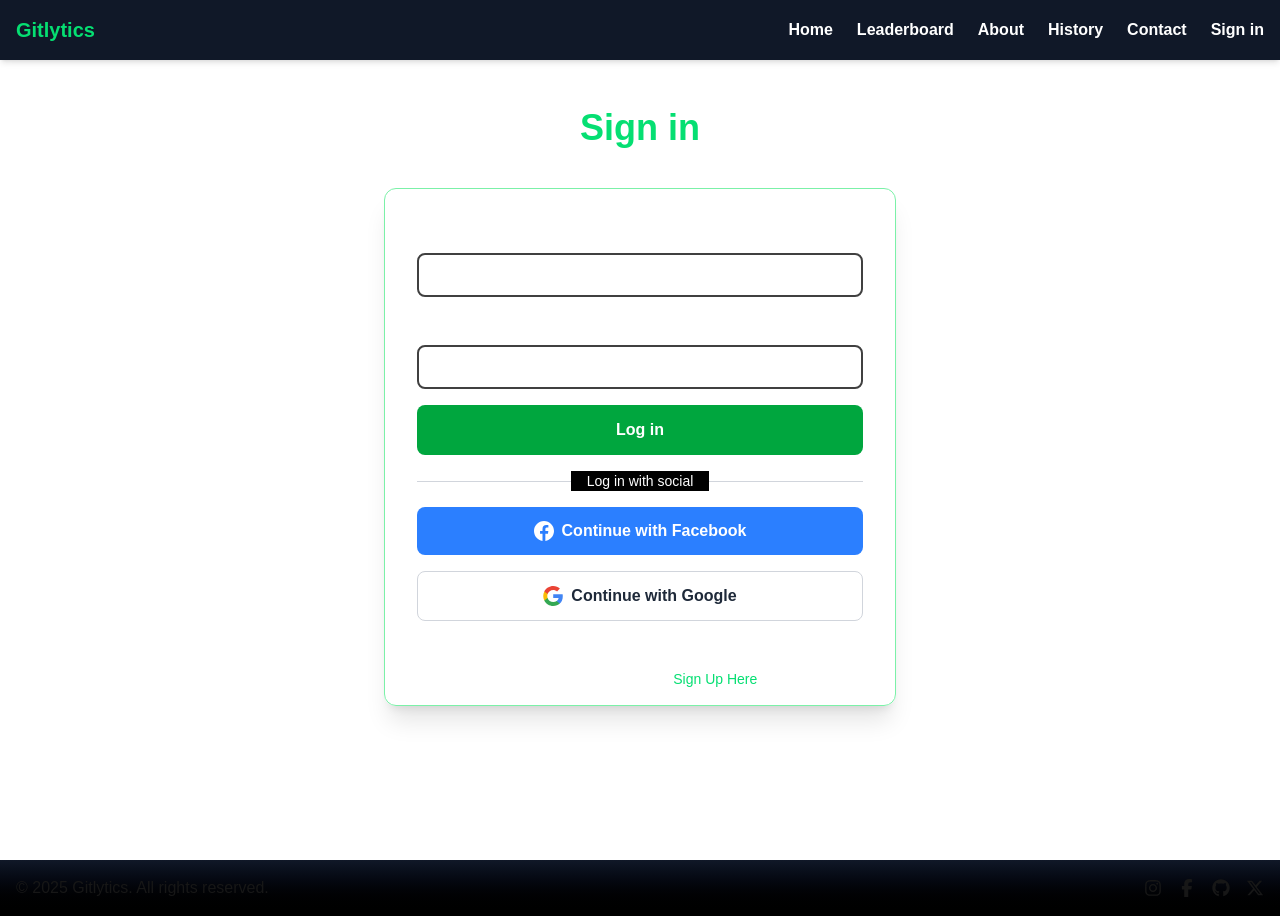
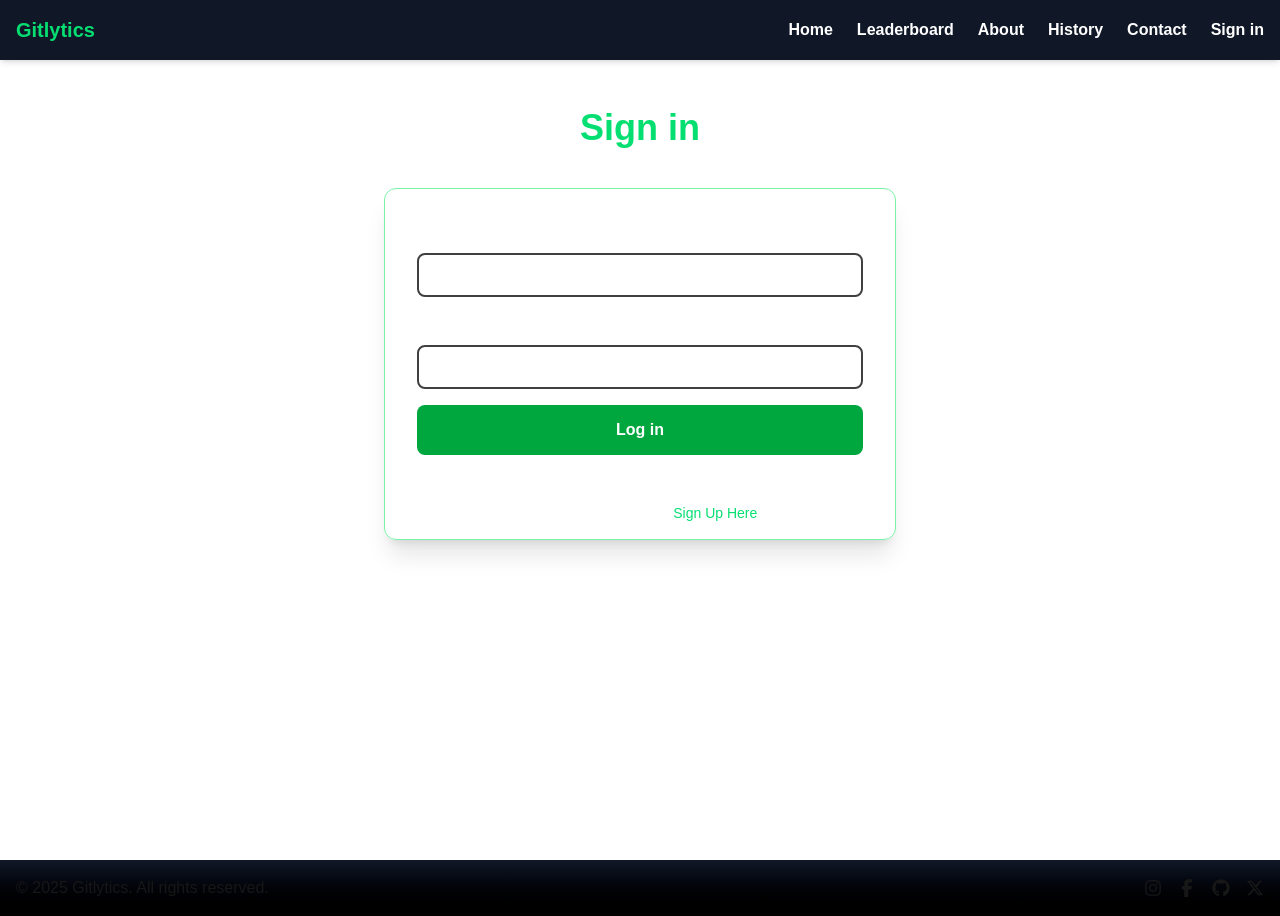
Before and after one commit to Lavanya28007/Gitlytics, a Next.js app in the folder frontend/: page /login in a window 1280 px wide. Built offline with nearby package versions, Linux system fonts and the light colour scheme.

Commit message:
changes made

```diff
--- a/frontend/src/app/login/page.jsx
+++ b/frontend/src/app/login/page.jsx
@@ -102,55 +102,6 @@ const loginForm = useFormik({
         <button type="submit" className="block w-full py-3 px-4  justify-center items-center gap-x-2 text-m font-semibold rounded-lg border border-transparent bg-green-600 text-white hover:bg-green-700 focus:outline-hidden focus:bg-green-700">
           Log in
         </button>
-        <div className="relative flex items-center justify-center">
-          <span className="absolute inset-x-0 h-px bg-gray-300" />
-          <span className="relative px-4 text-sm bg-black text-white">
-            Log in with social
-          </span>
-        </div>
-        <button className="flex items-center justify-center gap-2 rounded-lg bg-blue-500 px-8 py-3 text-center text-sm font-semibold text-white outline-none ring-blue-300 transition duration-100 hover:bg-blue-600 focus-visible:ring active:bg-blue-700 md:text-base">
-          <svg
-            className="h-5 w-5 shrink-0"
-            width={24}
-            height={24}
-            viewBox="0 0 24 24"
-            fill="none"
-            xmlns="http://www.w3.org/2000/svg"
-          >
-            <path
-              d="M12 0C5.37273 0 0 5.37273 0 12C0 18.0164 4.43182 22.9838 10.2065 23.8516V15.1805H7.23764V12.0262H10.2065V9.92727C10.2065 6.45218 11.8996 4.92655 14.7878 4.92655C16.1711 4.92655 16.9025 5.02909 17.2489 5.076V7.82945H15.2787C14.0525 7.82945 13.6244 8.99182 13.6244 10.302V12.0262H17.2178L16.7302 15.1805H13.6244V23.8773C19.4815 23.0825 24 18.0747 24 12C24 5.37273 18.6273 0 12 0Z"
-              fill="white"
-            />
-          </svg>
-          Continue with Facebook
-        </button>
-          <button className="flex items-center justify-center gap-2 rounded-lg border border-gray-300 bg-white px-8 py-3 text-center text-sm font-semibold text-gray-800 outline-none ring-gray-300 transition duration-100 hover:bg-gray-100 focus-visible:ring active:bg-gray-200 md:text-base">
-            <svg
-              className="h-5 w-5 shrink-0"
-              width={24}
-              height={24}
-              viewBox="0 0 24 24"
-              fill="none"
-              xmlns="http://www.w3.org/2000/svg">
-              <path
-                d="M23.7449 12.27C23.7449 11.48 23.6749 10.73 23.5549 10H12.2549V14.51H18.7249C18.4349 15.99 17.5849 17.24 16.3249 18.09V21.09H20.1849C22.4449 19 23.7449 15.92 23.7449 12.27Z"
-                fill="#4285F4"
-              />
-              <path
-                d="M12.2549 24C15.4949 24 18.2049 22.92 20.1849 21.09L16.3249 18.09C15.2449 18.81 13.8749 19.25 12.2549 19.25C9.12492 19.25 6.47492 17.14 5.52492 14.29H1.54492V17.38C3.51492 21.3 7.56492 24 12.2549 24Z"
-                fill="#34A853"
-              />
-              <path
-                d="M5.52488 14.29C5.27488 13.57 5.14488 12.8 5.14488 12C5.14488 11.2 5.28488 10.43 5.52488 9.71V6.62H1.54488C0.724882 8.24 0.254883 10.06 0.254883 12C0.254883 13.94 0.724882 15.76 1.54488 17.38L5.52488 14.29Z"
-                fill="#FBBC05"
-              />
-              <path
-                d="M12.2549 4.75C14.0249 4.75 15.6049 5.36 16.8549 6.55L20.2749 3.13C18.2049 1.19 15.4949 0 12.2549 0C7.56492 0 3.51492 2.7 1.54492 6.62L5.52492 9.71C6.47492 6.86 9.12492 4.75 12.2549 4.75Z"
-                fill="#EA4335"
-              />
-            </svg>
-            Continue with Google
-          </button>
       </div>
       <div className="flex items-center justify-center p-4">
         <p className="text-center text-sm text-white">
--- a/frontend/src/app/signup/page.jsx
+++ b/frontend/src/app/signup/page.jsx
@@ -198,24 +198,8 @@ const Signup = () => {
                     Get started
                   </button>
                 </div>
-                 <div className="py-3 mt-5 flex items-center text-xs text-white uppercase before:flex-1 before:border-t before:border-gray-200 before:me-6 after:flex-1 after:border-t after:border-gray-200 after:ms-6 dark:text-white dark:before:border-neutral-700 dark:after:border-neutral-700">
-                    Or
-                  </div>
-                {/* Google Button + Already have an account moved below */}
+                {/* Already have an account moved below */}
                 <div className="mt-6 text-center">
-                  <button
-                    type="button"
-                    className="w-full py-3 px-4 inline-flex justify-center items-center gap-x-2 text-m font-medium rounded-lg border border-gray-200 bg-white text-gray-800 shadow-2xs hover:bg-gray-50 focus:outline-hidden focus:bg-gray-50 dark:bg-white dark:border-neutral-700 dark:text-black dark:hover:bg-gray-200 dark:focus:bg-white"
-                  >
-                    <svg className="w-4 h-auto" width={46} height={47} viewBox="0 0 46 47" fill="none">
-                      <path d="M46 24.0287C46 22.09 45.8533 20.68 45.5013 19.2112H23.4694V27.9356H36.4069C36.1429 30.1094 34.7347 33.37 31.5957 35.5731L31.5663 35.8669L38.5191 41.2719L38.9885 41.3306C43.4477 37.2181 46 31.1669 46 24.0287Z" fill="#4285F4" />
-                      <path d="M23.4694 47C29.8061 47 35.1161 44.9144 39.0179 41.3012L31.625 35.5437C29.6301 36.9244 26.9898 37.8937 23.4987 37.8937C17.2793 37.8937 12.0281 33.7812 10.1505 28.1412L9.88649 28.1706L2.61097 33.7812L2.52296 34.0456C6.36608 41.7125 14.287 47 23.4694 47Z" fill="#34A853" />
-                      <path d="M10.1212 28.1413C9.62245 26.6725 9.32908 25.1156 9.32908 23.5C9.32908 21.8844 9.62245 20.3275 10.0918 18.8588V18.5356L2.75765 12.8369L2.52296 12.9544C0.909439 16.1269 0 19.7106 0 23.5C0 27.2894 0.909439 30.8731 2.49362 34.0456L10.1212 28.1413Z" fill="#FBBC05" />
-                      <path d="M23.4694 9.07688C27.8699 9.07688 30.8622 10.9863 32.5344 12.5725L39.1645 6.11C35.0867 2.32063 29.8061 0 23.4694 0C14.287 0 6.36607 5.2875 2.49362 12.9544L10.0918 18.8588C11.9987 13.1894 17.25 9.07688 23.4694 9.07688Z" fill="#EB4335" />
-                    </svg>
-                    Sign up with Google
-                  </button>
-
                   <p className="mt-4 text-sm dark:text-white">
                     Already have an account?
                     <a
```
